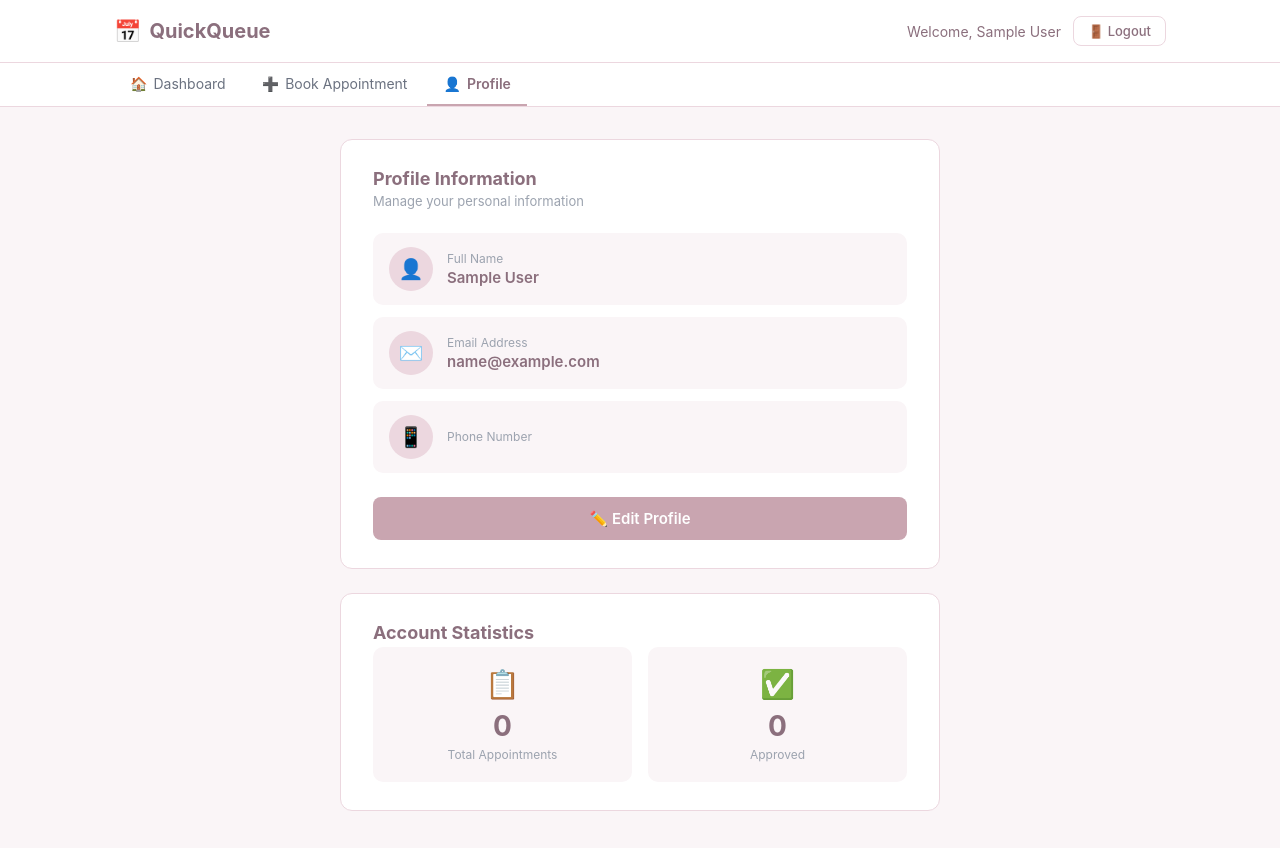
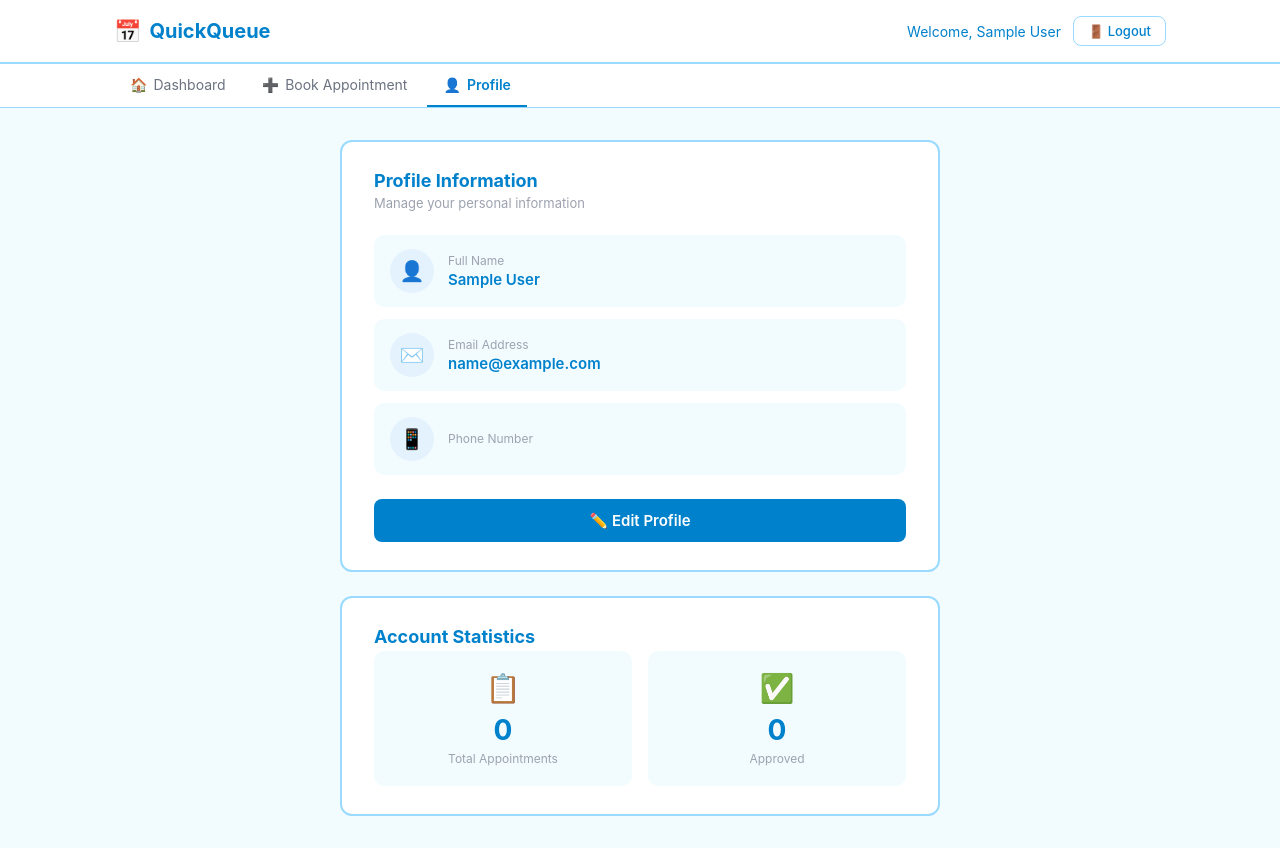
Before and after one commit to karyllleiguia/IT342_G5_Guia_Lab1, a React (Create React App) app in the folder web/: page /app/profile in a window 1280 px wide. Built offline with nearby package versions, Linux system fonts and the light colour scheme; sample sign-in values are in the browser's storage.

Commit message:
updated hex colors

```diff
--- a/web/src/features/appointments/BookAppointment.css
+++ b/web/src/features/appointments/BookAppointment.css
@@ -1,6 +1,6 @@
 /* ============================================================
    BOOK APPOINTMENT PAGE
-   src/styles/BookAppointment.css
+   src/features/appointments/BookAppointment.css
 ============================================================ */
 
 .book-wrapper {
@@ -10,7 +10,7 @@
 
 .book-card {
   background-color: #ffffff;
-  border: 1px solid #ecd7df;
+  border: 2px solid #99daff;
   border-radius: 12px;
   padding: 32px;
 }
@@ -18,7 +18,7 @@
 .book-title {
   font-size: 20px;
   font-weight: 700;
-  color: #8b6f7d;
+  color: #0081cc;
   margin-bottom: 4px;
 }
 
@@ -37,7 +37,8 @@
 .book-info-box {
   margin-top: 24px;
   padding: 14px 16px;
-  background-color: #f3f4f6;
+  background-color: #f2fcff;
+  border: 1px solid #99daff;
   border-radius: 8px;
   font-size: 13px;
   color: #6b7280;
--- a/web/src/features/appointments/Dashboard.css
+++ b/web/src/features/appointments/Dashboard.css
@@ -1,6 +1,6 @@
 /* ============================================================
    DASHBOARD PAGE
-   src/styles/Dashboard.css
+   src/features/appointments/Dashboard.css
 ============================================================ */
 
 .dashboard-page {
@@ -18,7 +18,7 @@
 
 .stat-card {
   background-color: #ffffff;
-  border: 1px solid #ecd7df;
+  border: 2px solid #99daff;
   border-radius: 12px;
   padding: 20px 24px;
 }
@@ -35,13 +35,13 @@
 .stat-card-value {
   font-size: 32px;
   font-weight: 700;
-  color: #8b6f7d;
+  color: #0081cc;
 }
 
 /* --- Search Card --- */
 .search-card {
   background-color: #ffffff;
-  border: 1px solid #ecd7df;
+  border: 2px solid #99daff;
   border-radius: 12px;
   padding: 24px;
 }
@@ -49,7 +49,7 @@
 .search-card-title {
   font-size: 16px;
   font-weight: 600;
-  color: #8b6f7d;
+  color: #0081cc;
   margin-bottom: 4px;
 }
 
@@ -76,7 +76,7 @@
   width: 100%;
   padding: 10px 14px 10px 40px;
   border-radius: 8px;
-  border: 1px solid #e5e7eb;
+  border: 1px solid #99daff;
   font-size: 14px;
   background-color: #f9fafb;
   outline: none;
@@ -84,7 +84,8 @@
 }
 
 .search-input:focus {
-  border-color: #c9a5b0;
+  border-color: #0081cc;
+  box-shadow: 0 0 0 3px rgba(0, 129, 204, 0.12);
 }
 
 /* --- Appointment List --- */
@@ -96,7 +97,7 @@
 
 .appt-empty {
   background-color: #ffffff;
-  border: 1px solid #ecd7df;
+  border: 2px solid #99daff;
   border-radius: 12px;
   padding: 48px 24px;
   text-align: center;
@@ -110,7 +111,7 @@
 
 .appt-card {
   background-color: #ffffff;
-  border: 1px solid #ecd7df;
+  border: 2px solid #99daff;
   border-radius: 12px;
   padding: 20px 24px;
   display: flex;
@@ -135,7 +136,7 @@
   width: 44px;
   height: 44px;
   border-radius: 10px;
-  background-color: #ecd7df;
+  background-color: #e3f2fd;
   display: flex;
   align-items: center;
   justify-content: center;
@@ -146,7 +147,7 @@
 .appt-dept {
   font-size: 16px;
   font-weight: 600;
-  color: #8b6f7d;
+  color: #0081cc;
   margin: 0 0 4px 0;
 }
 
@@ -159,7 +160,7 @@
 .appt-queue-id span {
   font-family: monospace;
   font-weight: 700;
-  color: #c9a5b0;
+  color: #0081cc;
 }
 
 .appt-meta {
@@ -171,7 +172,7 @@
 
 /* --- Queue Position Box --- */
 .queue-position-box {
-  background-color: #fef3e2;
+  background-color: #e3f2fd;
   border-radius: 8px;
   padding: 12px 16px;
   display: flex;
@@ -184,7 +185,7 @@
 .queue-position-label {
   font-size: 13px;
   font-weight: 600;
-  color: #92400e;
+  color: #0081cc;
   margin: 0 0 2px 0;
 }
 
--- a/web/src/features/authentication/Login.css
+++ b/web/src/features/authentication/Login.css
@@ -1,6 +1,6 @@
 /* ============================================================
    LOGIN PAGE
-   src/styles/Login.css
+   src/features/authentication/Login.css
 ============================================================ */
 
 .login-page {
@@ -9,16 +9,17 @@
   align-items: center;
   justify-content: center;
   padding: 16px;
-  background-color: #ecd7df;
+  background-color: #f2fcff;
 }
 
 .login-card {
   background-color: #ffffff;
   border-radius: 12px;
+  border: 2px solid #99daff;
   padding: 36px;
   width: 100%;
   max-width: 420px;
-  box-shadow: 0 4px 24px rgba(0, 0, 0, 0.08);
+  box-shadow: 0 4px 24px rgba(0, 129, 204, 0.1);
   text-align: center;
 }
 
--- a/web/src/features/authentication/Register.css
+++ b/web/src/features/authentication/Register.css
@@ -1,6 +1,6 @@
 /* ============================================================
    REGISTER PAGE
-   src/styles/Register.css
+   src/features/authentication/Register.css
 ============================================================ */
 
 .register-page {
@@ -9,16 +9,17 @@
   align-items: center;
   justify-content: center;
   padding: 16px;
-  background-color: #ecd7df;
+  background-color: #f2fcff;
 }
 
 .register-card {
   background-color: #ffffff;
   border-radius: 12px;
+  border: 2px solid #99daff;
   padding: 36px;
   width: 100%;
   max-width: 420px;
-  box-shadow: 0 4px 24px rgba(0, 0, 0, 0.08);
+  box-shadow: 0 4px 24px rgba(0, 129, 204, 0.1);
   text-align: center;
 }
 
--- a/web/src/index.css
+++ b/web/src/index.css
@@ -1,10 +1,9 @@
 body {
   margin: 0;
-  font-family: -apple-system, BlinkMacSystemFont, 'Segoe UI', 'Roboto', 'Oxygen',
-    'Ubuntu', 'Cantarell', 'Fira Sans', 'Droid Sans', 'Helvetica Neue',
-    sans-serif;
-  -webkit-font-smoothing: antialiased;
-  -moz-osx-font-smoothing: grayscale;
+  padding: 0;
+  background-color: #f2fcff;
+  font-family: Arial, Helvetica, sans-serif;
+  color: #333;
 }
 
 code {
--- a/web/src/styles/Layout.css
+++ b/web/src/styles/Layout.css
@@ -5,13 +5,14 @@
 
 .layout-wrapper {
   min-height: 100vh;
-  background-color: #faf5f7;
+  background-color: #f2fcff;
 }
 
 /* --- Header --- */
 .layout-header {
   background-color: #ffffff;
-  border-bottom: 1px solid #ecd7df;
+  border-bottom: 2px solid #99daff;
+  box-shadow: 0 1px 4px rgba(0, 129, 204, 0.06);
 }
 
 .layout-header-inner {
@@ -34,7 +35,7 @@
 .layout-brand-name {
   font-size: 20px;
   font-weight: 700;
-  color: #8b6f7d;
+  color: #0081cc;
 }
 
 .layout-header-right {
@@ -45,7 +46,7 @@
 
 .layout-welcome {
   font-size: 14px;
-  color: #8b6f7d;
+  color: #0081cc;
 }
 
 .layout-logout-btn {
@@ -54,9 +55,9 @@
   gap: 6px;
   padding: 6px 14px;
   background-color: transparent;
-  border: 1px solid #ecd7df;
+  border: 1px solid #99daff;
   border-radius: 8px;
-  color: #8b6f7d;
+  color: #0081cc;
   font-size: 13px;
   font-weight: 500;
   cursor: pointer;
@@ -64,13 +65,13 @@
 }
 
 .layout-logout-btn:hover {
-  background-color: #faf5f7;
+  background-color: #f2fcff;
 }
 
 /* --- Navigation --- */
 .layout-nav {
   background-color: #ffffff;
-  border-bottom: 1px solid #ecd7df;
+  border-bottom: 1px solid #99daff;
 }
 
 .layout-nav-inner {
@@ -98,13 +99,13 @@
 }
 
 .layout-nav-btn:hover {
-  color: #8b6f7d;
+  color: #0081cc;
 }
 
 .layout-nav-btn.active {
-  color: #8b6f7d;
+  color: #0081cc;
   font-weight: 600;
-  border-bottom-color: #c9a5b0;
+  border-bottom-color: #0081cc;
 }
 
 /* --- Main Content Area --- */
--- a/web/src/styles/Profile.css
+++ b/web/src/styles/Profile.css
@@ -13,7 +13,7 @@
 
 .profile-card {
   background-color: #ffffff;
-  border: 1px solid #ecd7df;
+  border: 2px solid #99daff;
   border-radius: 12px;
   padding: 28px 32px;
 }
@@ -21,7 +21,7 @@
 .profile-card-title {
   font-size: 18px;
   font-weight: 700;
-  color: #8b6f7d;
+  color: #0081cc;
   margin-bottom: 4px;
 }
 
@@ -44,7 +44,7 @@
   align-items: center;
   gap: 14px;
   padding: 14px 16px;
-  background-color: #faf5f7;
+  background-color: #f2fcff;
   border-radius: 10px;
 }
 
@@ -52,7 +52,7 @@
   width: 44px;
   height: 44px;
   border-radius: 50%;
-  background-color: #ecd7df;
+  background-color: #e3f2fd;
   display: flex;
   align-items: center;
   justify-content: center;
@@ -69,7 +69,7 @@
 .profile-info-value {
   font-size: 15px;
   font-weight: 600;
-  color: #8b6f7d;
+  color: #0081cc;
   margin: 0;
 }
 
@@ -99,12 +99,12 @@
 }
 
 .profile-stat-box {
-  background-color: #faf5f7;
+  background-color: #f2fcff;
   border-radius: 10px;
   padding: 20px;
   text-align: center;
 }
 
 .profile-stat-icon  { font-size: 28px; margin-bottom: 8px; }
-.profile-stat-value { font-size: 28px; font-weight: 700; color: #8b6f7d; margin: 0 0 4px 0; }
+.profile-stat-value { font-size: 28px; font-weight: 700; color: #0081cc; margin: 0 0 4px 0; }
 .profile-stat-label { font-size: 12px; color: #9ca3af; margin: 0; }
--- a/web/src/styles/global.css
+++ b/web/src/styles/global.css
@@ -1,7 +1,6 @@
 /* ============================================================
    GLOBAL / RESET
    src/styles/global.css
-   Imported once in index.js — applies everywhere
 ============================================================ */
 
 * {
@@ -15,7 +14,7 @@ body {
     Ubuntu, Cantarell, 'Open Sans', 'Helvetica Neue', sans-serif;
   font-size: 16px;
   color: #1f2937;
-  background-color: #faf5f7;
+  background-color: #f2fcff;
 }
 
 a {
--- a/web/src/styles/shared.css
+++ b/web/src/styles/shared.css
@@ -1,7 +1,6 @@
 /* ============================================================
    SHARED / REUSABLE CLASSES
    src/styles/shared.css
-   Imported in every component that needs these classes
 ============================================================ */
 
 /* --- Brand Logo (Login + Register) --- */
@@ -20,7 +19,7 @@
 .brand-logo-text {
   font-size: 28px;
   font-weight: 700;
-  color: #8b6f7d;
+  color: #0081cc;
 }
 
 /* --- Form Elements --- */
@@ -47,7 +46,7 @@
 .form-select {
   padding: 10px 14px;
   border-radius: 8px;
-  border: 1px solid #e5e7eb;
+  border: 1px solid #99daff;
   font-size: 14px;
   background-color: #f9fafb;
   outline: none;
@@ -57,13 +56,14 @@
 
 .form-input:focus,
 .form-select:focus {
-  border-color: #c9a5b0;
+  border-color: #0081cc;
+  box-shadow: 0 0 0 3px rgba(0, 129, 204, 0.12);
 }
 
 /* --- Buttons --- */
 .btn-primary {
   padding: 12px;
-  background-color: #c9a5b0;
+  background-color: #0081cc;
   color: white;
   border: none;
   border-radius: 8px;
@@ -75,7 +75,7 @@
 }
 
 .btn-primary:hover {
-  background-color: #b8909e;
+  background-color: #0070b3;
 }
 
 .btn-primary:disabled {
@@ -87,7 +87,7 @@
   padding: 12px;
   background-color: transparent;
   color: #6b7280;
-  border: 1px solid #e5e7eb;
+  border: 1px solid #99daff;
   border-radius: 8px;
   font-size: 14px;
   font-weight: 500;
@@ -97,7 +97,7 @@
 }
 
 .btn-outline:hover {
-  background-color: #f3f4f6;
+  background-color: #f2fcff;
 }
 
 /* --- Auth Switch Link --- */
@@ -109,7 +109,7 @@
 }
 
 .switch-link {
-  color: #8b6f7d;
+  color: #0081cc;
   font-weight: 600;
   text-decoration: underline;
 }
@@ -117,7 +117,7 @@
 /* --- Card --- */
 .card {
   background-color: #ffffff;
-  border: 1px solid #ecd7df;
+  border: 2px solid #99daff;
   border-radius: 12px;
   padding: 28px 32px;
 }
@@ -126,7 +126,7 @@
 .section-title {
   font-size: 18px;
   font-weight: 700;
-  color: #8b6f7d;
+  color: #0081cc;
   margin-bottom: 12px;
 }
 
@@ -141,9 +141,9 @@
   flex-shrink: 0;
 }
 
-.badge-approved  { background-color: #d4f4dd; color: #166534; }
-.badge-pending   { background-color: #fef3c7; color: #92400e; }
-.badge-completed { background-color: #e0e7ff; color: #3730a3; }
+.badge-approved  { background-color: #e8f5e9; color: #2e7d32; border: 1px solid #81c784; }
+.badge-pending   { background-color: #fff4e6; color: #e65100; border: 1px solid #ffb74d; }
+.badge-completed { background-color: #e3f2fd; color: #1565c0; border: 1px solid #64b5f6; }
 
 .input-error {
   border-color: #e53e3e !important;
```
